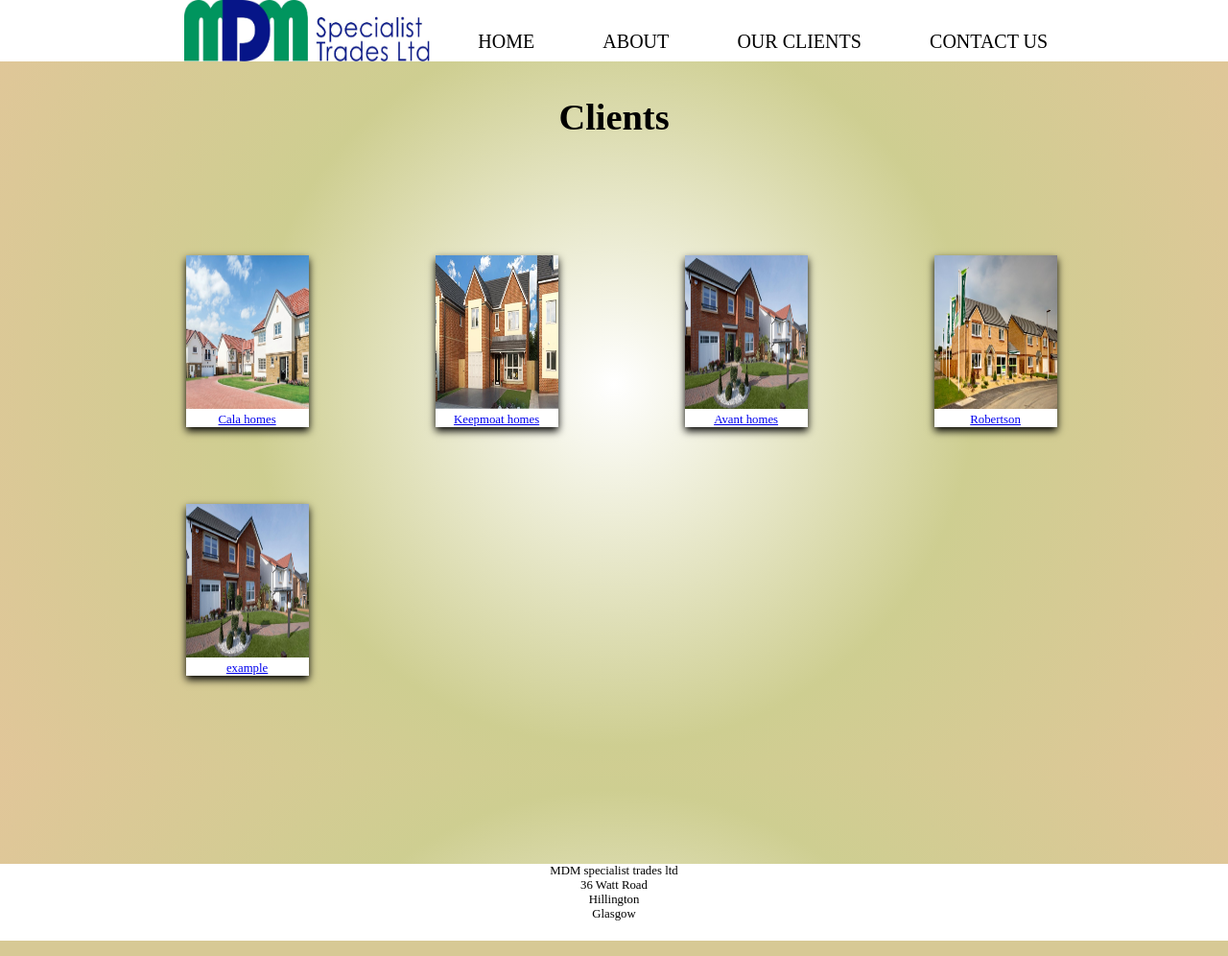
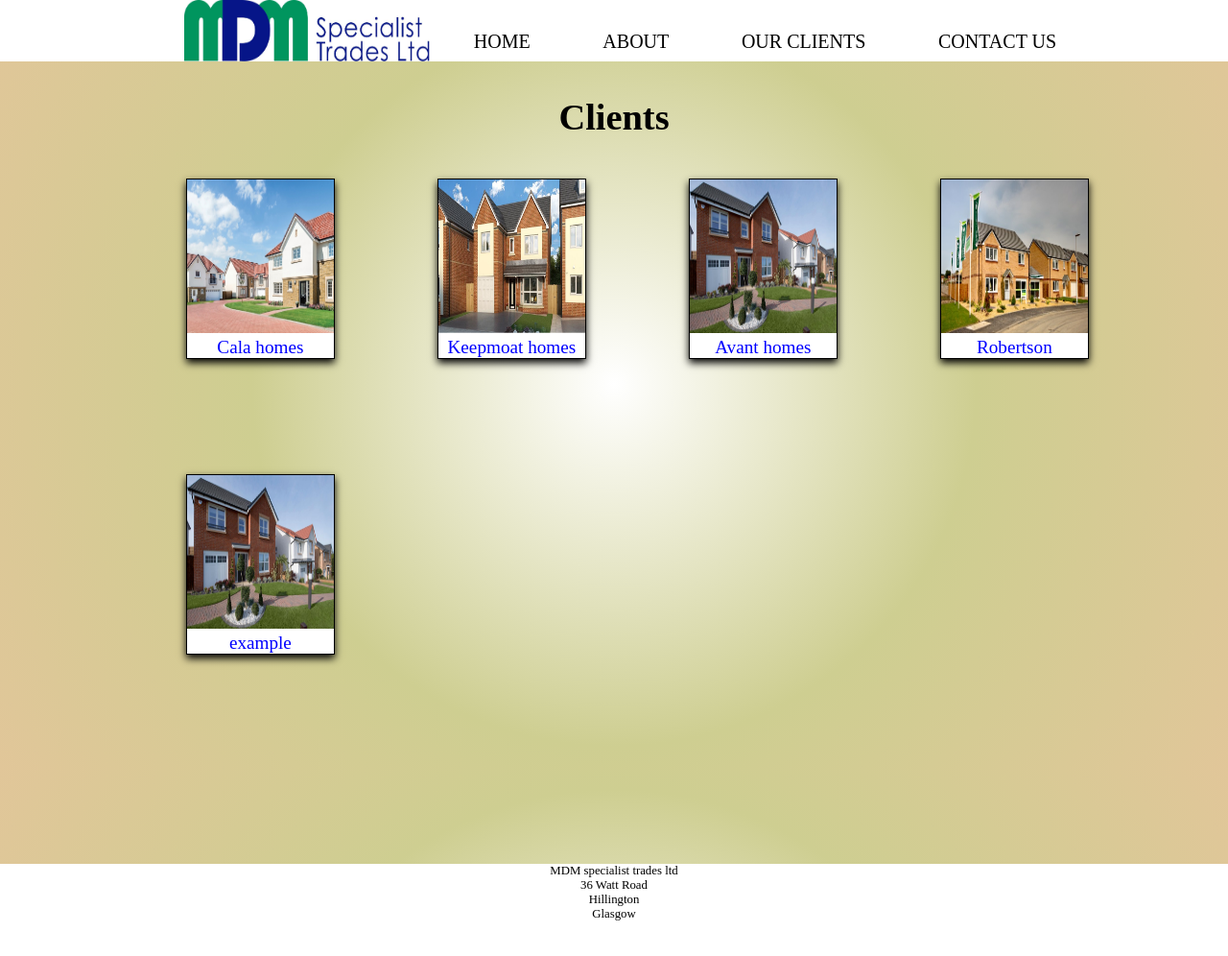
Before and after one commit to JackWatters/mdm_trades_project, a Django app: page /trades/category/clients/ in a window 1280 px wide. Shown: the whole page at 96% size. Run offline with Django 3.2, Linux system fonts and the light colour scheme; data comes from the database, SQL or seed files in the repository.

Commit message:
finished

```diff
--- a/static/trades/style.css
+++ b/static/trades/style.css
@@ -322,7 +327,7 @@
 
 nav li {
     display: inline-block;
-    margin-left: 5.25vw;
+    margin-left: 5.6vw;
     padding-top: 4vh;
     position: relative;
     font-size: 2.5vh;
@@ -480,11 +488,12 @@
 
 .card {
     background-color: white;
-    margin-right: 10vw;
-    margin-top: 10vh;
+    margin-right: 8vw;
+    margin-bottom: 15vh;
     display: inline-block;
     box-shadow: 0 4px 8px 0;
     transition: 0.3s;
+    border: solid 1px black;
 }
 
 .card:hover {
@@ -495,12 +504,13 @@
     position: relative;
     background-color: white;
     text-align: center;
-    font-size: 1vw;
+    color: blue;
+    font-size: 1.5vw;
 }
 
 .card img {
     height: 20vh;
-    width: 10vw;
+    width: 12vw;
 }
 
 .wrapper {
@@ -519,6 +529,6 @@
     text-align: center;
     font-size: 1vw;
     width: 100%;
-    height: 10vh;
+    height: 12vh;
 }
 }
--- a/templates/trades/contact_us.html
+++ b/templates/trades/contact_us.html
@@ -7,8 +7,7 @@
 
 <div class="mapouter">
     <div class="gmap_canvas">
-        <iframe width="400" height="500" id="gmap_canvas" src="https://maps.google.com/maps?q=mdm%20specialist%20trades&t=&z=13&ie=UTF8&iwloc=&output=embed" frameborder="0" scrolling="no" marginheight="0" marginwidth="0"></iframe>
-        <a href="https://www.pureblack.de/beste-wordpress-themes/">pureblack</a>
+        <iframe width=100% height=100% id="gmap_canvas" src="https://maps.google.com/maps?q=mdm%20specialist%20trades&t=&z=13&ie=UTF8&iwloc=&output=embed" frameborder="0" scrolling="no" marginheight="0" marginwidth="0"></iframe>
     </div>
 </div>
 
--- a/templates/trades/our_clients.html
+++ b/templates/trades/our_clients.html
@@ -12,12 +12,14 @@
             <div class = "cards">
                 <ul>
                     {% for page in pages %}
-                        <div class = "card">
-                            <img src="{{ MEDIA_URL }}{{ page.picture }}" />
-                            <div class = "card_info">
-                                <a href="/trades/page/{{ page.slug }}">{{ page.title }} </a>
+                        <a href="/trades/page/{{ page.slug }}" style="color:inherit;text-decoration:none">
+                            <div class = "card">
+                                <img src="{{ MEDIA_URL }}{{ page.picture }}" />
+                                <div class = "card_info">
+                                    {{ page.title }}
+                                </div>
                             </div>
-                        </div>
+                        </a>
                     {% endfor %}
                 </ul>
             </div>
```
Also changed, not shown: other parts of static/trades/style.css (+19 -11 lines), templates/trades/client.html (+9 -5 lines).
